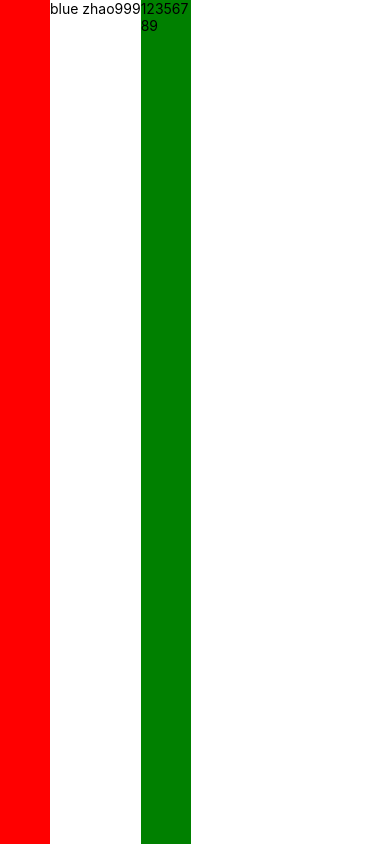
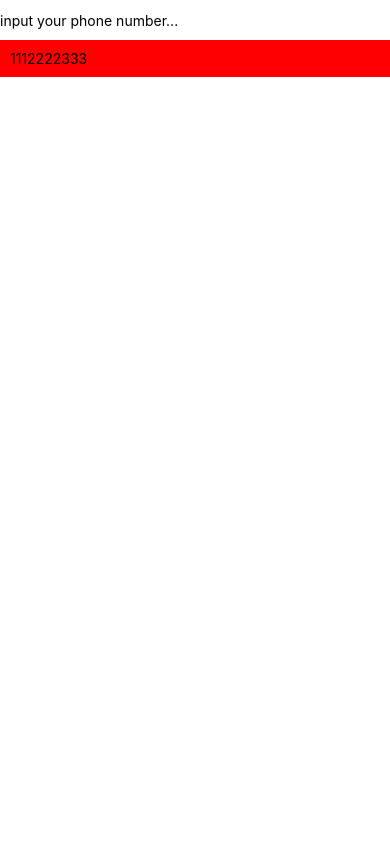
Before and after one commit to lingziyb/react-native-ancient-costume, a React Native app: screen / in a window 390 px wide. Built offline with nearby package versions, Linux system fonts and the light colour scheme.

Commit message:
如何使用长列表

```diff
--- a/App.js
+++ b/App.js
@@ -1,45 +1,22 @@
 import React, { Component } from 'react';
 import {
-	Text, Image, View, StyleSheet
+	Text, Image, View, TextInput
 } from 'react-native';
 
-class Greeting extends Component {
+export default class App extends Component {
 	constructor( props ) {
 		super( props );
-		this.state = { showText: true };
-
-		setInterval( () => {
-			this.setState( pre => {
-				return { showText: !pre.showText };
-			} )
-		}, 3000 );
+		this.state = { text: '111 2222 333' };
 	}
 
 	render() {
-		let display = this.state.showText ? this.props.text : '';
 		return (
-			<Text>{display}999</Text>
-		);
-	}
-}
-
-export default class App extends Component {
-	render() {
-		return (
-			<View style={{ flex: 1, flexDirection: 'row' }}>
-				<View style={{ width: 50, backgroundColor: 'red' }} text='red lingli888'></View>
-				<Greeting style={{ width: 50, backgroundColor: 'blue' }} text='blue zhao'></Greeting>
-				<Text style={{ width: 50, backgroundColor: 'green' }}>12356789</Text>
+			<View>
+				<TextInput style={{ height: 40 }} placeholder="input your phone number..."/>
+				<Text style={{ padding: 10, backgroundColor: 'red' }}>
+					{this.state.text.split( ' ' ).map( ( word ) => word ).join( '' )}
+				</Text>
 			</View>
 		);
 	}
 }
-
-const styles = StyleSheet.create( {
-	red: {
-		color: 'red'
-	},
-	blue: {
-		color: 'blue'
-	}
-} );
```
